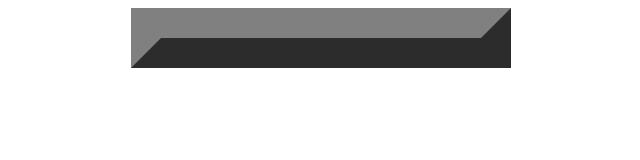
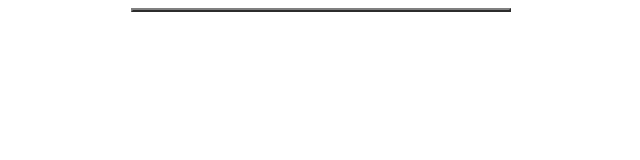
Before and after one commit to nfariesyanabiela/KPD1023-myfirstweb, a plain HTML site: page cupcake.html in a window 1280 px wide. Shown: the whole page, without its empty margins (319-959 px from the left). Drawn offline with Linux system fonts and the light colour scheme.

Commit message:
Update cupcake.html

```diff
--- a/cupcake.html
+++ b/cupcake.html
@@ -6,4 +6,4 @@
   <body>
     <center>
 
-      <table width="30%" border="30%">
+      <table width="30%" border="2">
```
